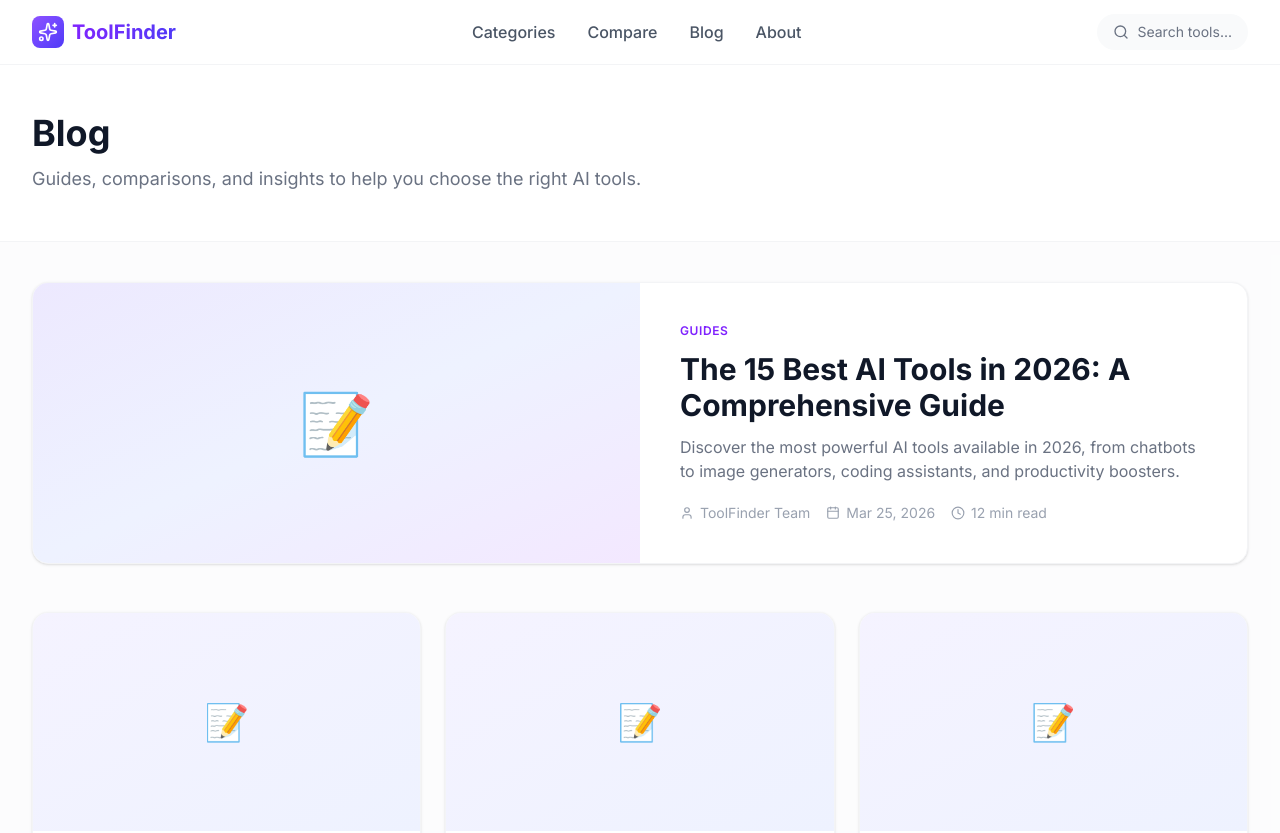
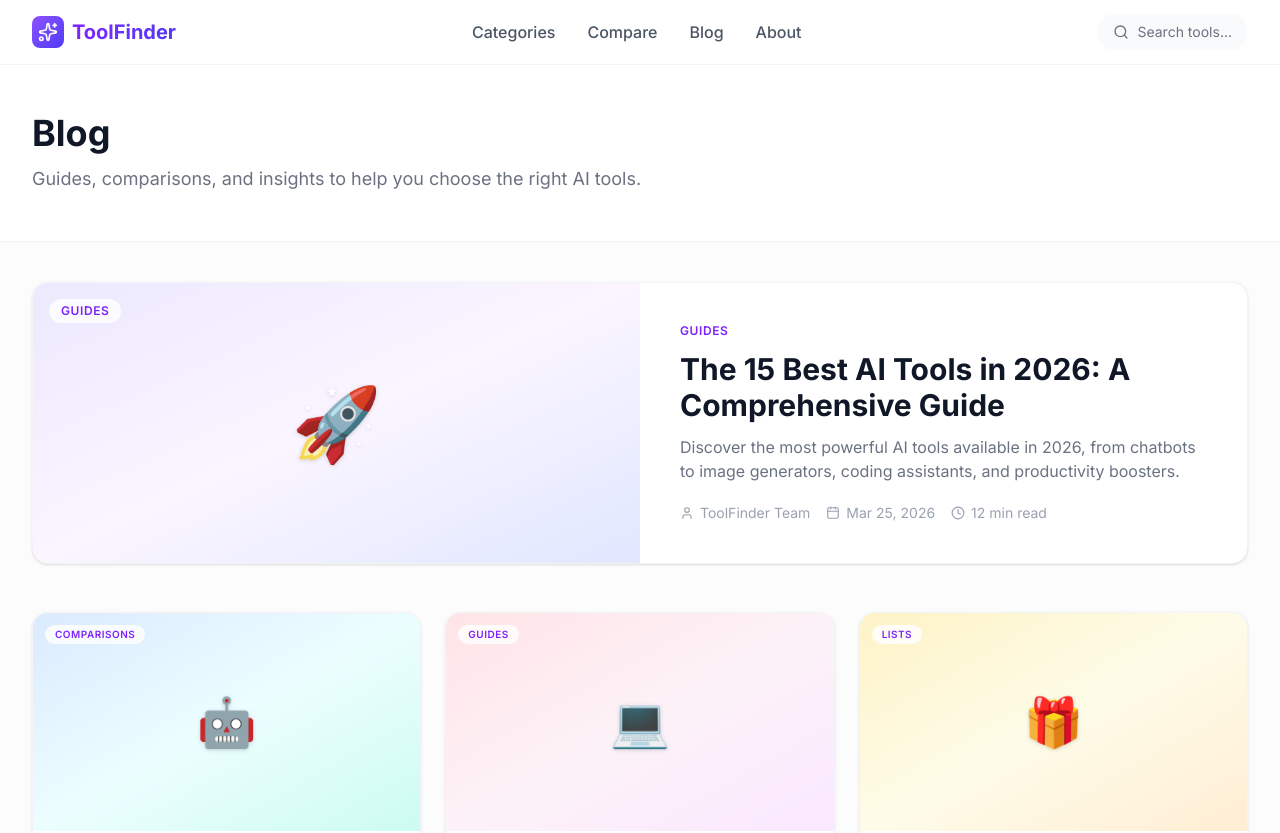
Before and after one commit to Zhuotukeji/findtool, a Next.js app: page /blog in a window 1280 px wide. Shown: the top 833 px of the page. Built offline with nearby package versions, Linux system fonts and the light colour scheme; no server answers.

Commit message:
feat(blog): add emoji fields and dynamic gradient themes for blog cards

```diff
--- a/src/app/blog/page.tsx
+++ b/src/app/blog/page.tsx
@@ -17,6 +17,22 @@ export const metadata = {
     canonical: `${siteUrl}/blog`,
   },
 };
+
+// Gradient themes for blog cards - each category gets a unique color scheme
+const gradientThemes = [
+  'from-violet-100 via-purple-50 to-indigo-100',
+  'from-blue-100 via-cyan-50 to-teal-100',
+  'from-rose-100 via-pink-50 to-fuchsia-100',
+  'from-amber-100 via-yellow-50 to-orange-100',
+  'from-emerald-100 via-green-50 to-lime-100',
+  'from-sky-100 via-blue-50 to-indigo-100',
+  'from-fuchsia-100 via-purple-50 to-pink-100',
+  'from-teal-100 via-emerald-50 to-cyan-100',
+  'from-orange-100 via-amber-50 to-red-100',
+  'from-indigo-100 via-violet-50 to-blue-100',
+  'from-pink-100 via-rose-50 to-red-100',
+  'from-cyan-100 via-sky-50 to-blue-100',
+];
 
 export default function BlogPage() {
   const featured = blogPosts[0];
@@ -45,8 +61,11 @@ export default function BlogPage() {
           <Link href={`/blog/${featured.slug}`} className="block mb-12 group">
             <div className="bg-white rounded-2xl overflow-hidden shadow-sm border border-gray-100 hover:shadow-md transition-shadow">
               <div className="grid grid-cols-1 md:grid-cols-2">
-                <div className="aspect-[16/10] md:aspect-auto bg-gradient-to-br from-violet-100 via-indigo-50 to-purple-100 flex items-center justify-center">
-                  <span className="text-6xl">{featured.emoji || '📝'}</span>
+                <div className={`aspect-[16/10] md:aspect-auto bg-gradient-to-br ${gradientThemes[0]} flex items-center justify-center relative`}>
+                  <span className="text-7xl drop-shadow-sm">{featured.emoji || '📝'}</span>
+                  <span className="absolute top-4 left-4 bg-white/80 backdrop-blur-sm text-xs font-semibold text-violet-600 px-3 py-1 rounded-full uppercase tracking-wider">
+                    {featured.category}
+                  </span>
                 </div>
                 <div className="p-8 md:p-10 flex flex-col justify-center">
                   <span className="text-xs font-semibold text-violet-600 uppercase tracking-wider mb-3">{featured.category}</span>
@@ -65,14 +84,16 @@ export default function BlogPage() {
 
         {/* Other Posts */}
         <div className="grid grid-cols-1 md:grid-cols-2 lg:grid-cols-3 gap-6">
-          {rest.map((post) => (
+          {rest.map((post, index) => (
             <Link key={post.slug} href={`/blog/${post.slug}`} className="group">
               <article className="bg-white rounded-2xl overflow-hidden shadow-sm border border-gray-100 hover:shadow-md transition-shadow h-full flex flex-col">
-                <div className="aspect-[16/9] bg-gradient-to-br from-violet-50 to-indigo-50 flex items-center justify-center">
-                  <span className="text-4xl">{post.emoji || '📝'}</span>
+                <div className={`aspect-[16/9] bg-gradient-to-br ${gradientThemes[(index + 1) % gradientThemes.length]} flex items-center justify-center relative`}>
+                  <span className="text-5xl drop-shadow-sm">{post.emoji || '📝'}</span>
+                  <span className="absolute top-3 left-3 bg-white/80 backdrop-blur-sm text-[10px] font-semibold text-violet-600 px-2.5 py-0.5 rounded-full uppercase tracking-wider">
+                    {post.category}
+                  </span>
                 </div>
                 <div className="p-6 flex-1 flex flex-col">
-                  <span className="text-xs font-semibold text-violet-600 uppercase tracking-wider mb-2">{post.category}</span>
                   <h3 className="text-lg font-bold text-gray-900 mb-2 group-hover:text-violet-600 transition-colors line-clamp-2">{post.title}</h3>
                   <p className="text-sm text-gray-500 mb-4 line-clamp-2 flex-1">{post.excerpt}</p>
                   <div className="flex items-center gap-3 text-xs text-gray-400">
--- a/src/data/index.ts
+++ b/src/data/index.ts
@@ -1339,6 +1339,7 @@ export const blogPosts: BlogPost[] = [
     category: 'Guides',
     tags: ['best of', 'guide', 'AI tools', '2026'],
     readTime: 12,
+    emoji: '🚀',
   },
   {
     slug: 'chatgpt-vs-claude-vs-gemini',
@@ -1350,6 +1351,7 @@ export const blogPosts: BlogPost[] = [
     category: 'Comparisons',
     tags: ['comparison', 'chatbots', 'ChatGPT', 'Claude', 'Gemini'],
     readTime: 10,
+    emoji: '🤖',
   },
   {
     slug: 'ai-coding-tools-guide',
@@ -1361,6 +1363,7 @@ export const blogPosts: BlogPost[] = [
     category: 'Guides',
     tags: ['coding', 'development', 'guide', 'Copilot', 'Cursor'],
     readTime: 15,
+    emoji: '💻',
   },
   {
     slug: 'free-ai-tools',
@@ -1372,6 +1375,7 @@ export const blogPosts: BlogPost[] = [
     category: 'Lists',
     tags: ['free', 'tools', 'guide', 'budget'],
     readTime: 8,
+    emoji: '🎁',
   },
   {
     slug: 'ai-image-generators-compared',
@@ -1383,6 +1387,7 @@ export const blogPosts: BlogPost[] = [
     category: 'Comparisons',
     tags: ['image generation', 'comparison', 'Midjourney', 'DALL-E'],
     readTime: 11,
+    emoji: '🎨',
   },
   {
     slug: 'ai-for-small-business',
@@ -1394,6 +1399,7 @@ export const blogPosts: BlogPost[] = [
     category: 'Business',
     tags: ['business', 'guide', 'automation', 'productivity'],
     readTime: 9,
+    emoji: '💼',
   },
   {
     slug: 'prompt-engineering-guide',
@@ -1405,6 +1411,7 @@ export const blogPosts: BlogPost[] = [
     category: 'Guides',
     tags: ['prompt engineering', 'guide', 'ChatGPT', 'tips', 'productivity'],
     readTime: 13,
+    emoji: '✨',
   },
   {
     slug: 'ai-video-tools-2026',
@@ -1416,6 +1423,7 @@ export const blogPosts: BlogPost[] = [
     category: 'Guides',
     tags: ['video', 'guide', 'Sora', 'Runway', 'CapCut', 'AI video'],
     readTime: 11,
+    emoji: '🎬',
   },
   {
     slug: 'ai-tools-content-creators',
@@ -1427,6 +1435,7 @@ export const blogPosts: BlogPost[] = [
     category: 'Guides',
     tags: ['content creation', 'YouTube', 'blogging', 'social media', 'workflow'],
     readTime: 10,
+    emoji: '📱',
   },
   {
     slug: 'chatgpt-productivity-tips',
@@ -1438,6 +1447,7 @@ export const blogPosts: BlogPost[] = [
     category: 'Tips',
     tags: ['ChatGPT', 'productivity', 'tips', 'prompts', 'workflow'],
     readTime: 14,
+    emoji: '⚡',
   },
   {
     slug: 'ai-ethics-safety-guide',
@@ -1449,6 +1459,7 @@ export const blogPosts: BlogPost[] = [
     category: 'Guides',
     tags: ['ethics', 'safety', 'privacy', 'copyright', 'AI safety'],
     readTime: 9,
+    emoji: '🛡️',
   },
   {
     slug: 'ai-automation-workflows',
@@ -1460,6 +1471,7 @@ export const blogPosts: BlogPost[] = [
     category: 'Guides',
     tags: ['automation', 'Zapier', 'Make', 'n8n', 'workflow', 'productivity'],
     readTime: 12,
+    emoji: '⚙️',
   },
 ];
 
```
